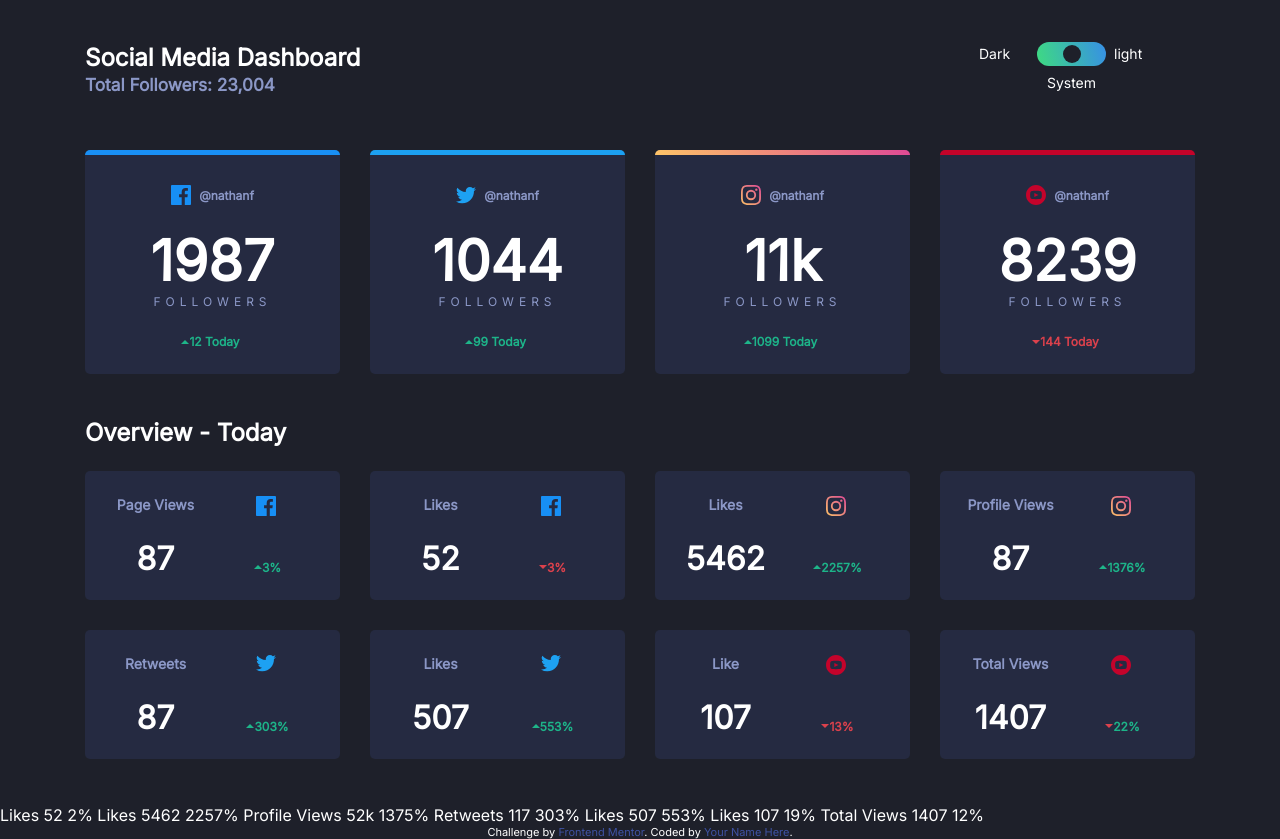
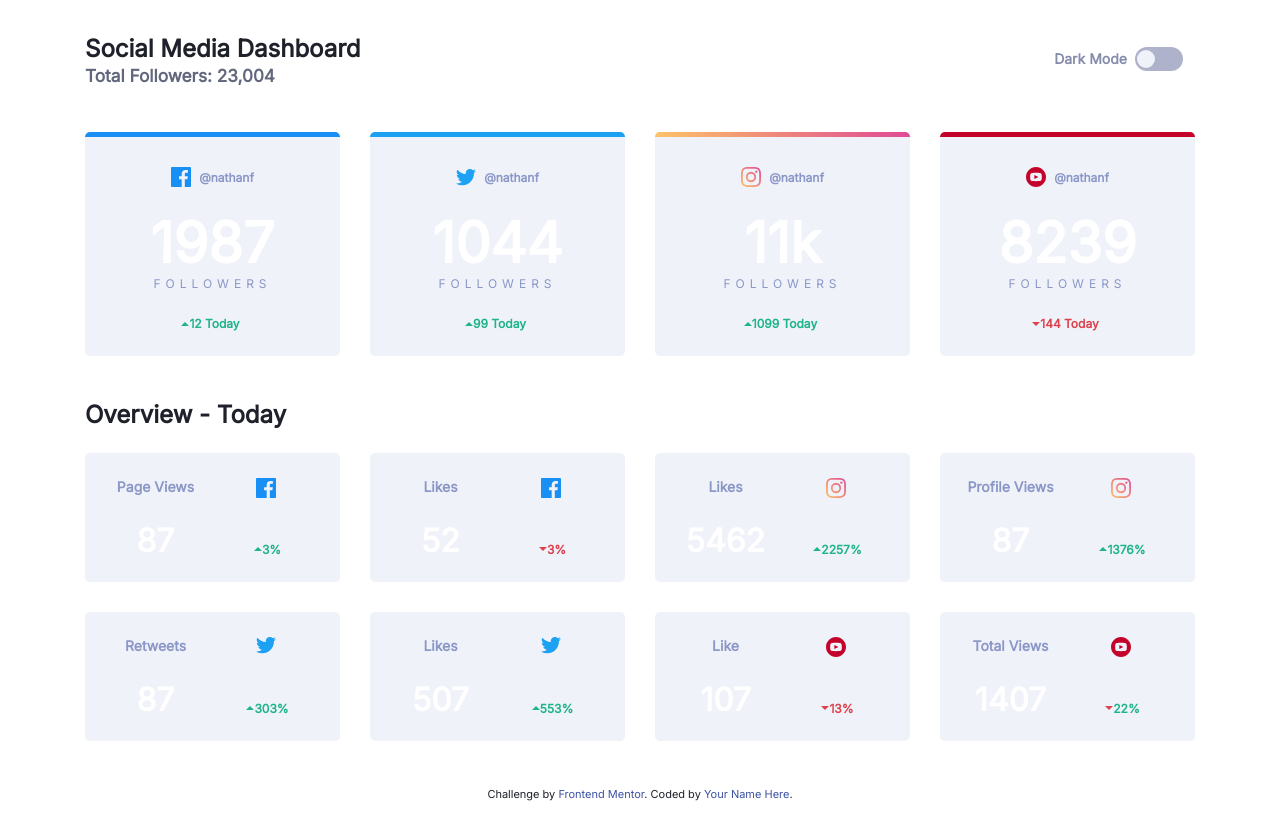
Before and after one commit to Myk78/CodeAlpha_Task3_SocialMediaDashboard, a website: page index.html in a window 1280 px wide. After the commit the page ends 801 px from the top, so only its background shows below. Drawn offline with Linux system fonts and the light colour scheme; files that its build step writes are made by us from their sources; files whose address does not match are found by name.

Commit message:
complete all Ui

```diff
--- a/app/js/script.js
+++ b/app/js/script.js
@@ -0,0 +1,7 @@
+const radiobuttons = document.querySelectorAll('.toggle__wrapper input');
+for (let i=0; i < radiobuttons.length; i++){
+    radiobuttons[i].addEventListener('click',event => {
+        document.getElementById('dark').checked ? (document.querySelector('body').classList='dark'):
+        (document.querySelector('body').classList='light');
+    })
+}
--- a/app/scss/Globals/boilerplate.scss
+++ b/app/scss/Globals/boilerplate.scss
@@ -9,6 +9,14 @@ body{
     margin: 0;
     padding: 0;
     font-family: var(--font-inter);
-    background: var(--dark-bg);
-    color: var(--dark-text2);
+    background: var(--background);
+    color: var(--text-color);
 }
+.visusally-hidden{
+    position: absolute;
+    left: -10000px;
+    top: auto;
+    width: 1px;
+    height: 1px;
+    overflow: hidden;
+}
--- a/app/scss/Globals/color.scss
+++ b/app/scss/Globals/color.scss
@@ -7,9 +7,11 @@
     --Instagram-middle:hsl(5, 77%, 71%);
     --Instagram-end:hsl(329, 70%, 58%);
     --YouTube: hsl(348, 97%, 39%);
-    --toggle-bg-start:hsl(210, 78%, 56%);
+    --toggle-bg-light: hsl(230,22%,74%);
+    --toggle-bg-start: hsl(210, 78%, 56%);
     --toggle-bg-end:hsl(146, 68%, 55%);
-    --toggle: hsl(230, 22%, 74%);
+    --toggle-light: hsl(230, 19%, 60%);
+    --toggle-button-light: hsl(228, 46%, 96%);
     --dark-bg:hsl(230, 17%, 14%);
     --dark-top-bg:hsl(232, 19%, 15%);
     --dark-card:hsl(228, 28%, 20%);
@@ -18,11 +20,56 @@
     --dark-text2:hsl(0, 0%, 100%);
     --light-bg:hsl(0, 0%, 100%);
     --light-top-bg:hsl(225, 100%, 98%);
-    --light-card:hsl(227, 47%, 96%);
-    --light-text1:hsl(228, 12%, 44%);
+    --light-card:hsl(228, 47%, 96%);
+    --light-card-hover:hsl(227, 33%, 91%);
+    --light-text1:hsl(230, 12%, 44%);
     --light-text2:hsl(230, 17%, 14%);
-
-
-
+    --background: var(--light-bg);
+    --text-color: var(--light-text2);
+    --text-color2: var(--light-text1);
+    --card-bg: var(--light-card);
+    --card-hover: var(--light-card-hover);
+    --toggle: var(--toggle-light);
+    --toggle-bg: var(--toggle-bg-light);
+    --toggle-button: var(--toggle-button-light);
 
 }
+@media (prefers-color-scheme: dark) {
+    :root{
+        --background: var(--dark-bg);
+        --text-color: var(--dark-text2);
+        --text-color2: var(--dark-text1);
+        --card-bg: var(--dark-card);
+        --card-hover: var(--dark-card-hover);
+        --toggle: var(--light-bg);
+        --toggle-bg: linear-gradient(255deg,var(--toggle-bg-start) 0%,
+        var(--toggle-bg-end) 98.82%);
+        --toggle-button: var(--dark-bg);
+
+    }
+
+}
+body.dark{
+        --background: var(--dark-bg);
+        --text-color: var(--dark-text2);
+        --text-color2: var(--dark-text1);
+        --card-bg: var(--dark-card);
+        --card-hover: var(--dark-card-hover);
+        --toggle: var(--light-bg);
+        --toggle-bg: linear-gradient(255deg,var(--toggle-bg-start) 0%,
+        var(--toggle-bg-end) 98.82%);
+        --toggle-button: var(--dark-bg);
+
+}
+body.light{
+
+        --background: var(--light-bg);
+        --text-color: var(--light-text2);
+        --text-color2: var(--light-text1);
+        --card-bg: var(--light-card);
+        --card-hover: var(--light-card-hover);
+        --toggle: var(--toggle-light);
+        --toggle-bg: var(--toggle-bg-light);
+        --toggle-button: var(--toggle-button-light);
+
+}
--- a/app/scss/components/card.scss
+++ b/app/scss/components/card.scss
@@ -20,7 +20,7 @@
     // flex: 1;
     position: relative;
     overflow: hidden;
-    background: var(--dark-card);
+    background: var(--card-bg);
     color: var(--dark-text1);
     // width: rem(255); // temporary
     padding: rem(25);
@@ -30,7 +30,7 @@
     cursor: pointer;
 
     &:hover{
-        background: var(--dark-card-hover);
+        background: var(--card-hover);
     }
     &--facebook{
         border-top: rem(5) solid var(--Facebook);
--- a/app/scss/components/header.scss
+++ b/app/scss/components/header.scss
@@ -20,7 +20,7 @@
     &__subtitle{
         font-size: rem(14,13);
         font-weight: 700;
-        color: var(--dark-text1);
+        color: var(--text-color2);
     }
 
     &__toggle{
--- a/app/scss/components/toggle.scss
+++ b/app/scss/components/toggle.scss
@@ -1,8 +1,7 @@
 @use '../utlil/' as *;
 .toggle{
     display: grid;
-    grid-template-columns: repeat(3,1fr);
-    grid-template-rows: repeat(2,1fr);
+    grid-template-columns: 1fr rem(48) ;
     gap: rem(4.8) rem(8);
     border: none;
     margin: 0;
@@ -11,17 +10,12 @@
     label {
         font-size: rem(14);
         align-self: center;
+        font-weight: 700;
+        color: var(--toggle);
 
         &[for='dark']{
             grid-column: 1/2 ;
             justify-self: center;
-        }
-        &[for='system']{
-            grid-column: 1/4;
-            grid-row: 2/3;
-            justify-self: center;
-            align-self: center;
-
         }
         &[for='light']{
         grid-column: 3/4;
@@ -57,8 +51,7 @@
         width: 100%;
         top: 0;
         border-radius: rem(12);
-        background: linear-gradient(255deg,var(--toggle-bg-start) 0%,
-        var(--toggle-bg-end) 98.82%);
+        background: var(--toggle-bg);
         pointer-events: none;
     }
 
@@ -70,7 +63,7 @@
       width:  rem(18);
       height: rem(18);
       border-radius:50%;
-      background-color: var(--dark-bg);
+      background-color: var(--toggle-button);
       transition: all 150ms ease-in-out;
 
       ~ #light:checked{
--- a/index.html
+++ b/index.html
@@ -30,17 +30,16 @@
     </div>
 
   <fieldset class="toggle header__toggle" aria-label="theme toggle" role="radiogroup">
-    <label for="dark">Dark</label>
-    <label for="system"> System</label>
-    <label for="light">light</label>
+    <label for="dark">Dark Mode <span class="visusally-hidden">On</span></label>
+
 
     <div class="toggle__wrapper">
       <input type="radio" name="theme" id="dark">
-      <input type="radio" name="theme" id="system" checked>
       <input type="radio" name="theme" id="light">
       <span aria-hidden="true" class="toggle__background"></span>
       <span aria-hidden="true" class="toggle__button"></span>
     </div>
+    <label for="light" class="visusally-hidden">light</label>
   </fieldset>
 
 
@@ -218,41 +217,6 @@
 
     </section>
 
-
-
-
-
-
-
-
-
-  Likes
-  52
-  2%
-
-  Likes
-  5462
-  2257%
-
-  Profile Views
-  52k
-  1375%
-
-  Retweets
-  117
-  303%
-
-  Likes
-  507
-  553%
-
-  Likes
-  107
-  19%
-
-  Total Views
-  1407
-  12%
   </main>
 
 
```
Also changed, not shown: dist/script.js, dist/style.css, 2 other files.
